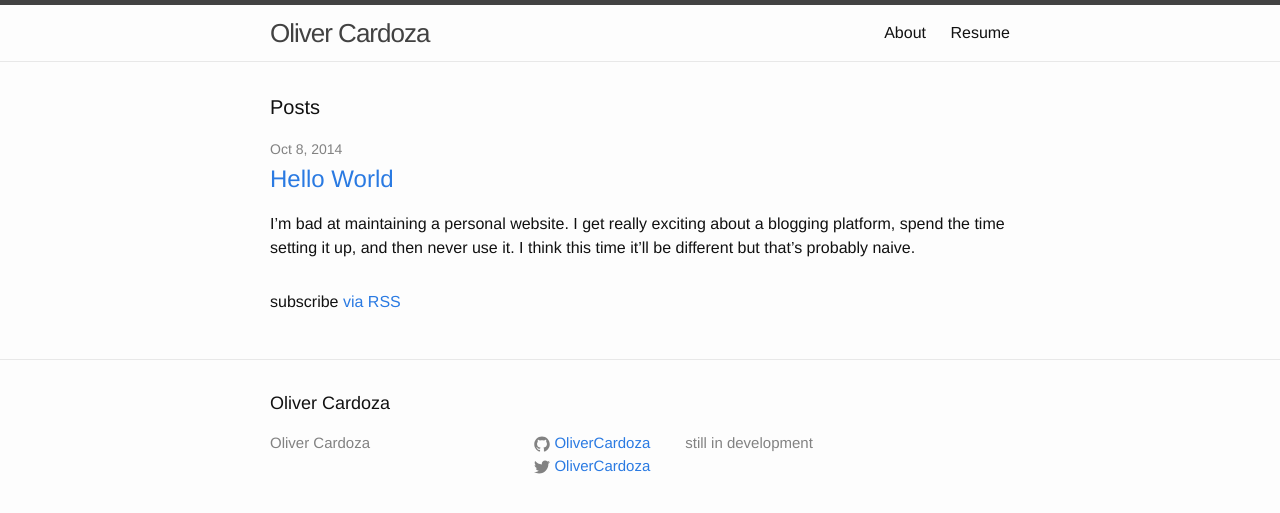
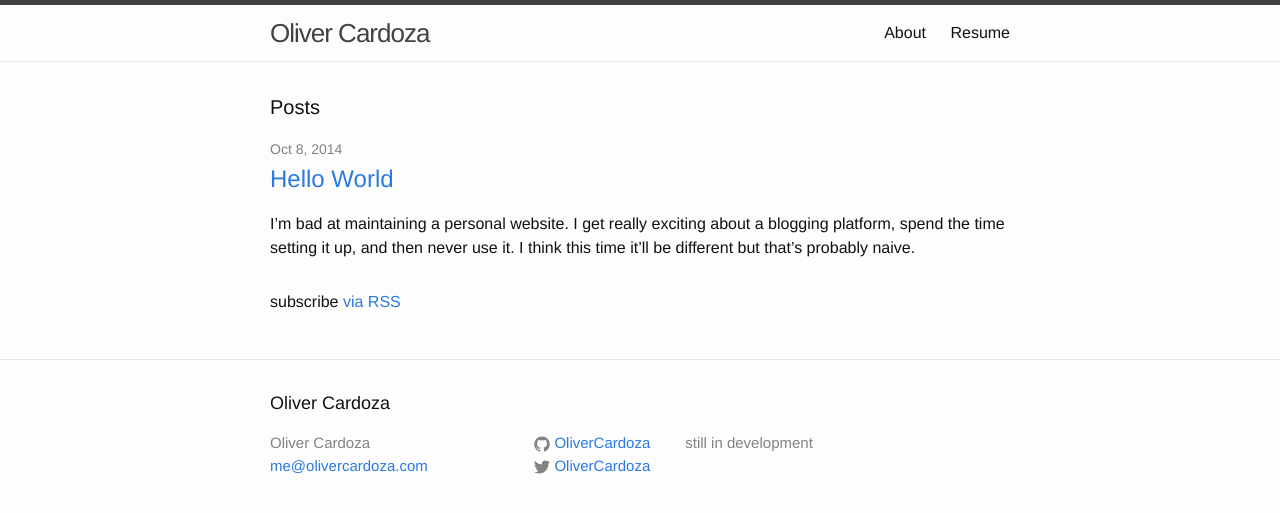
Before and after one commit to OliverCardoza/OliverCardoza.github.io, a Jekyll site: the page built from index.html, in a window 1280 px wide. Shown: the top 513 px of the page. Built offline with Jekyll 4.4.1, drawn with Linux system fonts in a browser that asks for light colours.

Commit message:
Added email address

```diff
--- a/_config.yml
+++ b/_config.yml
@@ -1,6 +1,6 @@
 # Site settings
 title: Oliver Cardoza
-# email: your-email@domain.com
+email: me@olivercardoza.com
 description: "still in development"
 baseurl: "" # the subpath of your site, e.g. /blog/
 url: "http://olivercardoza.com" # the base hostname & protocol for your site
```
